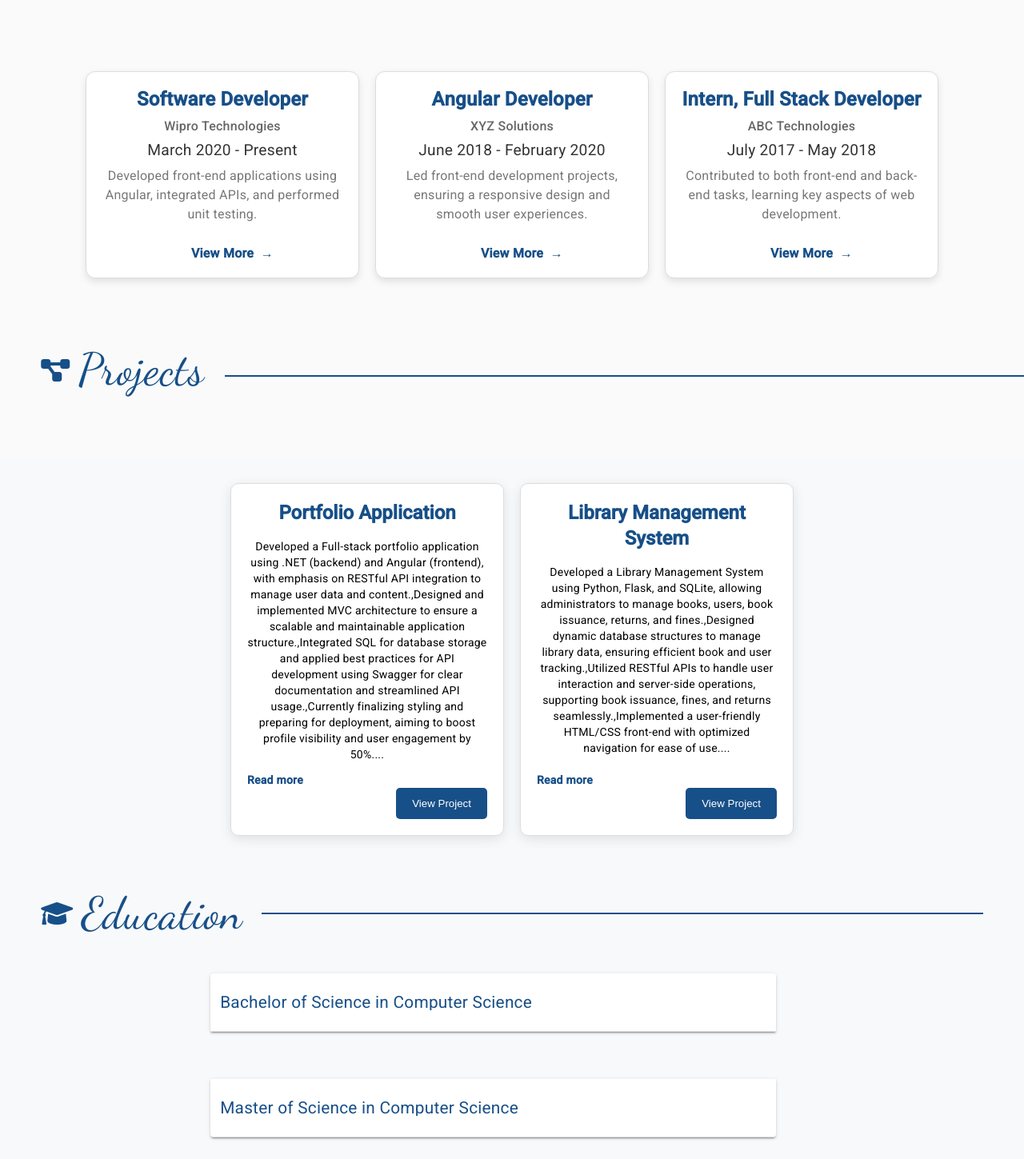
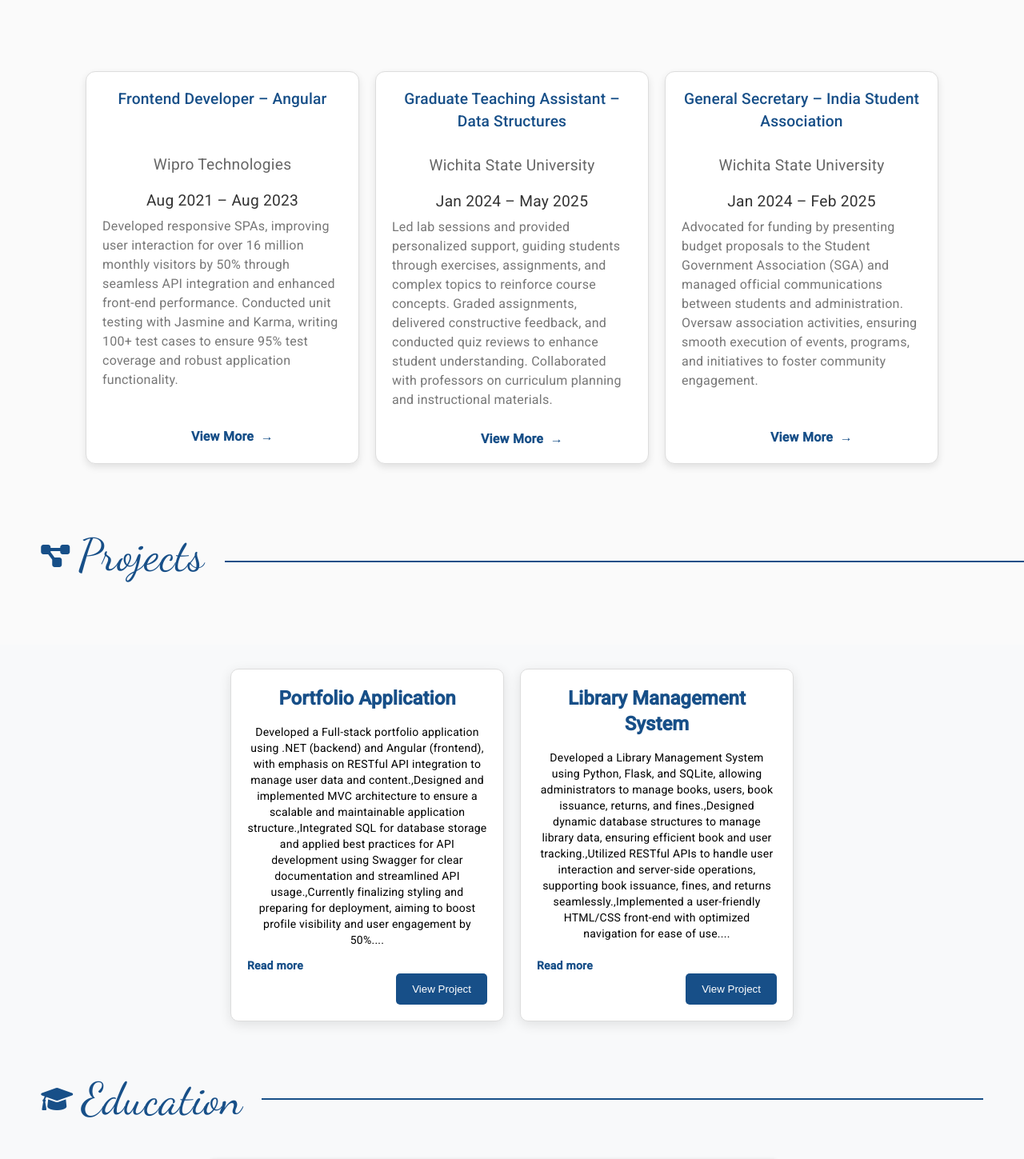
Before and after one commit to nikhithachowdarybalusu/portfolio3, an Angular app: page / in a window 1280 px wide. Shown: the part 854-2303 px from the top of the page at 80% size. Built offline with nearby package versions, Linux system fonts and the light colour scheme; no server answers.

Commit message:
Styling and data fixes

```diff
--- a/src/app/app.component.scss
+++ b/src/app/app.component.scss
@@ -62,7 +62,17 @@ html, body {
     font-size: 18px;
   }
 
+  @media (min-width: 769px) and (max-width: 1024px) {
+    .logo{
+      font-size: 2.5rem;
+    }
+  }
+
   @media (max-width: 768px) {
+
+    .logo{
+      font-size: 2.2rem;
+    }
 
     .menu-btn {
       display: flex;
--- a/src/app/education/education.component.ts
+++ b/src/app/education/education.component.ts
@@ -17,17 +17,17 @@ import { trigger, transition, style, animate, query } from '@angular/animations'
 export class EducationComponent implements OnInit {
   educationList = [
     {
-      title: 'Bachelor of Science in Computer Science',
-      institution: 'XYZ University',
-      description: 'Focus on algorithms, data structures, and programming languages.',
+      title: 'Bachelor of Technology - Computer Science Engineering',
+      institution: 'Jawahrlal Nehru Technological University',
+      description: 'Developed a strong foundation in computer science, covering subjects such as C, C++, DBMS, Data Structures, Data Warehousing, and Software Engineering.I graduated with a CGPA of 8.5/10, equivalent to 3.4/4.0. In addition to core technical skills, I explored areas like Data Mining, Software Testing, and Unified Modeling',
       duration: '2017-2021',
       delay: '0.2s'
     },
     {
-      title: 'Master of Science in Computer Science',
-      institution: 'ABC Institute of Technology',
-      description: 'Advanced topics in machine learning, AI, and data analysis.Advanced topics in machine learning, AI, and data analysis.Advanced topics in machine learning, AI, and data analysis.Advanced topics in machine learning, AI, and data analysis.Advanced topics in machine learning, AI, and data analysis.Advanced topics in machine learning, AI, and data analysis.Advanced topics in machine learning, AI, and data analysis.Advanced topics in machine learning, AI, and data analysis.Advanced topics in machine learning, AI, and data analysis.',
-      duration: '2017-2021',
+      title: 'Master of Science - Computer Science',
+      institution: 'Wichita State University',
+      description: 'The coursework has covered a broad spectrum of topics, including Data Science, Algorithms, Cross-Platform Mobile App Development, and Database Management Systems. In addition to these, I have gained proficiency in technologies such as Git, Power BI, and Data Cleaning.',
+      duration: '2023-2025',
       delay: '0.5s'
     }
   ];
--- a/src/app/home/home.component.html
+++ b/src/app/home/home.component.html
@@ -12,6 +12,11 @@
         <a href="https://github.com/nikithabalusu" target="_blank">
           <i class="fab fa-github"></i>
         </a>
+        <!-- Location Section -->
+        <!-- <div class="location">
+          <i class="fas fa-map-marker-alt"></i>
+          <span>Wichita, KS, USA</span>
+        </div> -->
       </div>
       <!-- View Resume button -->
       <a class="view-resume-btn" (click)="viewResume()">View Resume</a>
--- a/src/app/home/home.component.scss
+++ b/src/app/home/home.component.scss
@@ -32,17 +32,38 @@
 }
 
 .profile-img {
-  width: 350px; /* Profile image size */
-  height: 350px;
+  width: 300px; /* Profile image size */
+  height: 300px;
   border-radius: 50%; /* Round image */
   border: 4px solid $primary-color; /* Profile picture border */
   // margin-bottom: 20px; /* Space between image and icons */
 }
 
+/* Location Section */
+.location {
+  display: flex;
+  align-items: center;
+  justify-content: center;
+  margin-left: 8%;
+  font-size: 1.3rem;
+  color: $primary-color;
+}
+
+.location i {
+  margin-bottom: 5%;
+  margin-right: 5%;
+  font-size: 1.8rem;
+  color: $primary-color;
+}
+
+.location span {
+  font-size: 1.1rem;
+}
+
 .social-icons {
   display: flex;
   justify-content: center;
-  margin-top: 10px;
+  margin-top: 5%;
 }
 
 .social-icons a {
--- a/src/app/work-experience/work-experience.component.html
+++ b/src/app/work-experience/work-experience.component.html
@@ -14,7 +14,7 @@
       [ngStyle]="{ 'animation-delay': experience.delay }"
     >
       <div class="card-header">
-        <h3>{{ experience.position }}</h3>
+        <h3 class="position">{{ experience.position }}</h3>
         <span class="company-name">{{ experience.company }}</span>
       </div>
 
--- a/src/app/work-experience/work-experience.component.scss
+++ b/src/app/work-experience/work-experience.component.scss
@@ -64,17 +64,25 @@
   box-shadow: 0 10px 30px rgba(0, 0, 0, 0.1);
 }
 
-.card-header h3 {
-  font-size: 1.5rem;
-  font-weight: 700;
-  color: #174f88;
-  margin-bottom: 10px;
-}
+.card-header {
+  display: flex;
+  flex-direction: column;
+  justify-content: space-between; /* This ensures the position and company name are spaced evenly */
+  min-height: 27%;
+  .position{
+    font-size: 1.2rem;
+    font-weight: 500;
+    color: $primary-color;
+    // margin-bottom: 10px;
+  }
 
-.company-name {
-  font-size: 1rem;
-  color: #666;
-  font-weight: 500;
+  .company-name {
+    font-size: 1.2rem;
+    color: #666;
+    font-weight: 400;
+    padding-top: 5%;
+    margin-bottom: 5%;
+  }
 }
 
 .card-duration {
@@ -87,6 +95,8 @@
   font-size: 1rem;
   color: #777;
   line-height: 1.5;
+  text-align: left;
+  min-height: 53%;
 }
 
 .view-link {
@@ -94,14 +104,14 @@
   margin-top: 15px;
   font-size: 1rem;
   font-weight: 600;
-  color: #174f88;
+  color: $primary-color;
   text-decoration: none;
   position: relative;
   transition: color 0.3s ease;
 }
 
 .view-link:hover {
-  color: #174f88;
+  color: $primary-color;
 }
 
 .view-link::after {
@@ -180,6 +190,10 @@
     width: 45%; /* Two cards per row */
   }
 
+  .card-description {
+    min-height: unset;
+  }
+
   .section-title {
     font-size: 2.2rem;
   }
--- a/src/app/work-experience/work-experience.component.ts
+++ b/src/app/work-experience/work-experience.component.ts
@@ -22,31 +22,32 @@ export class WorkExperienceComponent implements OnInit {
 
   workExperience = [
     {
-      position: 'Software Developer',
+      position: 'Frontend Developer – Angular',
       company: 'Wipro Technologies',
-      duration: 'March 2020 - Present',
-      description: 'Developed front-end applications using Angular, integrated APIs, and performed unit testing.',
+      duration: 'Aug 2021 – Aug 2023',
+      description: 'Developed responsive SPAs, improving user interaction for over 16 million monthly visitors by 50% through seamless API integration and enhanced front-end performance. Conducted unit testing with Jasmine and Karma, writing 100+ test cases to ensure 95% test coverage and robust application functionality.',
       link: 'https://wipro.com',
       delay: '0s'
     },
     {
-      position: 'Angular Developer',
-      company: 'XYZ Solutions',
-      duration: 'June 2018 - February 2020',
-      description: 'Led front-end development projects, ensuring a responsive design and smooth user experiences.',
-      link: 'https://xyzsolutions.com',
+      position: 'Graduate Teaching Assistant – Data Structures',
+      company: 'Wichita State University',
+      duration: 'Jan 2024 – May 2025',
+      description: 'Led lab sessions and provided personalized support, guiding students through exercises, assignments, and complex topics to reinforce course concepts. Graded assignments, delivered constructive feedback, and conducted quiz reviews to enhance student understanding. Collaborated with professors on curriculum planning and instructional materials.',
+      link: 'https://wichita.edu',
       delay: '0.2s'
     },
     {
-      position: 'Intern, Full Stack Developer',
-      company: 'ABC Technologies',
-      duration: 'July 2017 - May 2018',
-      description: 'Contributed to both front-end and back-end tasks, learning key aspects of web development.',
-      link: 'https://abctechnologies.com',
+      position: 'General Secretary – India Student Association',
+      company: 'Wichita State University',
+      duration: 'Jan 2024 – Feb 2025',
+      description: 'Advocated for funding by presenting budget proposals to the Student Government Association (SGA) and managed official communications between students and administration. Oversaw association activities, ensuring smooth execution of events, programs, and initiatives to foster community engagement.',
+      link: 'https://wichita.campuslabs.com/engage/organization/indian-student-association',
       delay: '0.4s'
     }
     // Add more work experience as needed
   ];
+
 
   constructor() { }
 
```
